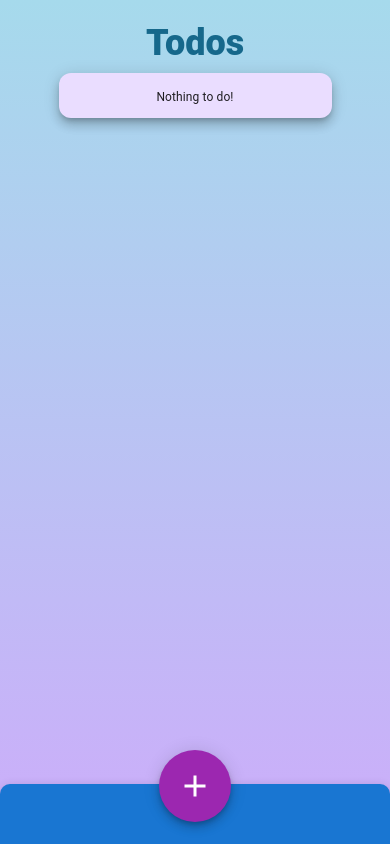
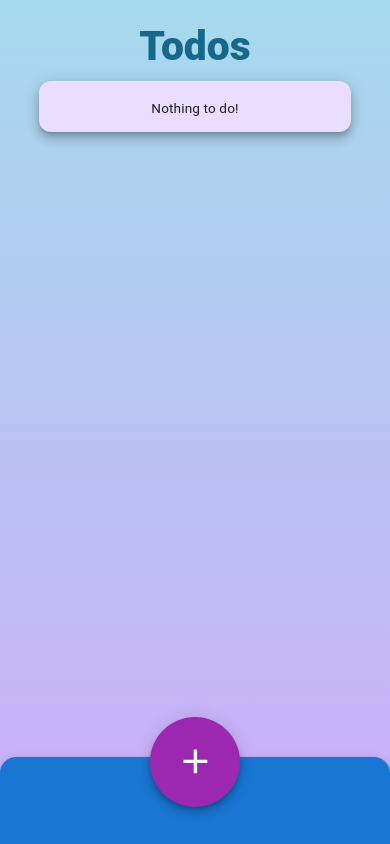
Before and after one commit to JoyJinx/todo-React, a React (Vite) app: page / in a window 390 px wide. Built offline with nearby package versions, Linux system fonts and the light colour scheme.

Commit message:
minor mobile UI change

```diff
--- a/src/components/ToDoModal.jsx
+++ b/src/components/ToDoModal.jsx
@@ -139,12 +139,12 @@ export default function ToDoModal({ type, modal, setModal, todo }) {
   const StyledFab = styled(Fab)({
     position: "absolute",
     zIndex: 1,
-    top: -34,
+    top: -40,
     left: 0,
     right: 0,
     margin: "0 auto",
-    width: "6rem",
-    height: "6rem",
+    width: "6.6rem",
+    height: "6.6rem",
   });
 
   const mobileAppBar = () => {
@@ -155,8 +155,8 @@ export default function ToDoModal({ type, modal, setModal, todo }) {
         sx={{
           top: "auto",
           bottom: 0,
-          height: "5rem",
-          borderRadius: "10px 10px 0 0",
+          height: "6.4rem",
+          borderRadius: "16px 16px 0 0",
         }}
       >
         <Toolbar>
@@ -171,11 +171,7 @@ export default function ToDoModal({ type, modal, setModal, todo }) {
   return (
     <div>
       <Tooltip title={type === "add" ? "" : "Edit Task"} arrow>
-        <div
-          className="clickBtn"
-          // style={{ display: "flex", alignItems: "center" }}
-          onClick={handleOpen}
-        >
+        <div className="clickBtn" onClick={handleOpen}>
           {type === "add" ? (
             matches ? (
               mobileAppBar()
--- a/src/styles/App.scss
+++ b/src/styles/App.scss
@@ -13,7 +13,7 @@ $primaryColor: #8739f9;
   .backPaper {
     width: 65%;
     align-self: center;
-    margin-bottom: 5vh;
+    margin-bottom: 4rem;
     .paper {
       background-color: #eaddff;
       border: none;
--- a/src/styles/index.css
+++ b/src/styles/index.css
@@ -24,7 +24,6 @@ html {
 body {
   width: 100%;
   min-height: 100vh;
-  /* background-color: var(--primaryPurple) !important; */
   background: linear-gradient(180deg, #a6daec 0%, #ccadfa 100%);
 }
 /* .container {
@@ -32,19 +31,14 @@ body {
   max-width: 1200px;
   margin: 0 auto;
 } */
-/* @media screen and (max-width: 1300px) {
-  .todoIcons {
-    right: 4rem;
-  }
-} */
 
 @media screen and (max-width: 768px) {
   html {
-    font-size: 0.75rem;
+    font-size: 0.85rem;
   }
   .container {
     .backPaper {
-      width: 70vw;
+      width: 80vw;
     }
   }
   .addBtn {
```
